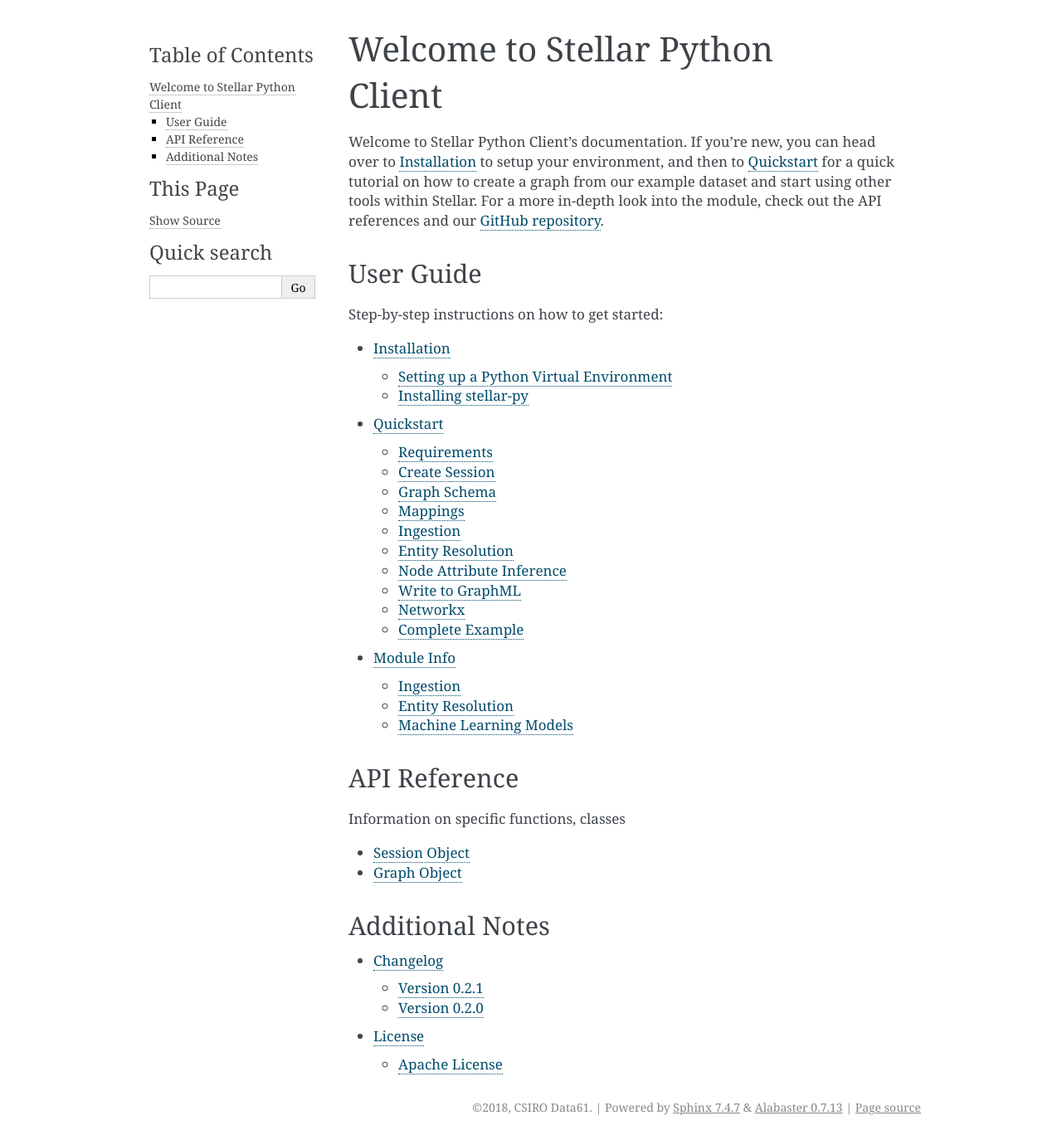
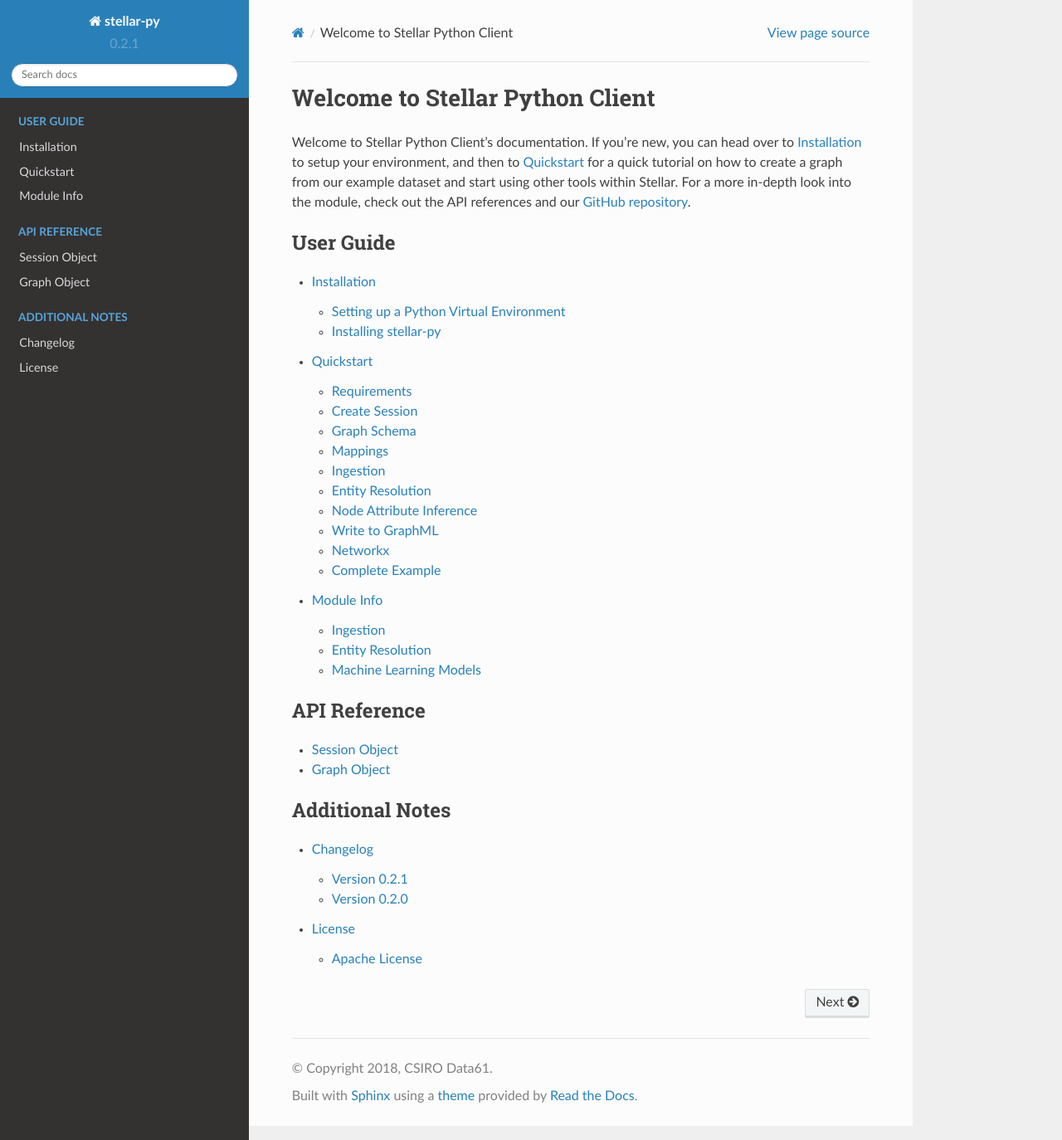
Before and after one commit to seanli3/stellar-py, a Sphinx documentation site: the page built from docs/source/index.rst, in a window 1280 px wide and 1374 px high. Shown: the whole window at 83% size. Built offline with Sphinx 7.4.7 and the Read the Docs theme 2.0.0, drawn with Linux system fonts in a browser that asks for light colours.

Commit message:
Updated sphinx doc theme and version

```diff
--- a/docs/source/conf.py
+++ b/docs/source/conf.py
@@ -24,9 +24,9 @@
 author = 'Kevin Jung'
 
 # The short X.Y version
-version = '0.0.1'
+version = '0.2.1'
 # The full version, including alpha/beta/rc tags
-release = '0.0.1b0'
+release = '0.2.1'
 
 
 # -- General configuration ---------------------------------------------------
@@ -78,7 +78,7 @@
 # The theme to use for HTML and HTML Help pages.  See the documentation for
 # a list of builtin themes.
 #
-html_theme = 'alabaster'
+html_theme = 'sphinx_rtd_theme'
 
 # Theme options are theme-specific and customize the look and feel of a theme
 # further.  For a list of options available for each theme, see the
--- a/docs/source/index.rst
+++ b/docs/source/index.rst
@@ -11,32 +11,24 @@
 start using other tools within Stellar. For a more in-depth look into the module, check out the API references and our
 `GitHub repository <https://github.com/data61/stellar-py>`_.
 
-User Guide
-==========
-
 .. toctree::
    :maxdepth: 2
-   :caption: Step-by-step instructions on how to get started:
+   :caption: User Guide
 
    installation
    quickstart
    modules
 
-API Reference
-=============
-
 .. toctree::
    :maxdepth: 2
-   :caption: Information on specific functions, classes
+   :caption: API Reference
 
    session
    graph
 
-Additional Notes
-================
-
 .. toctree::
    :maxdepth: 2
+   :caption: Additional Notes
 
    changelog
    license
```
